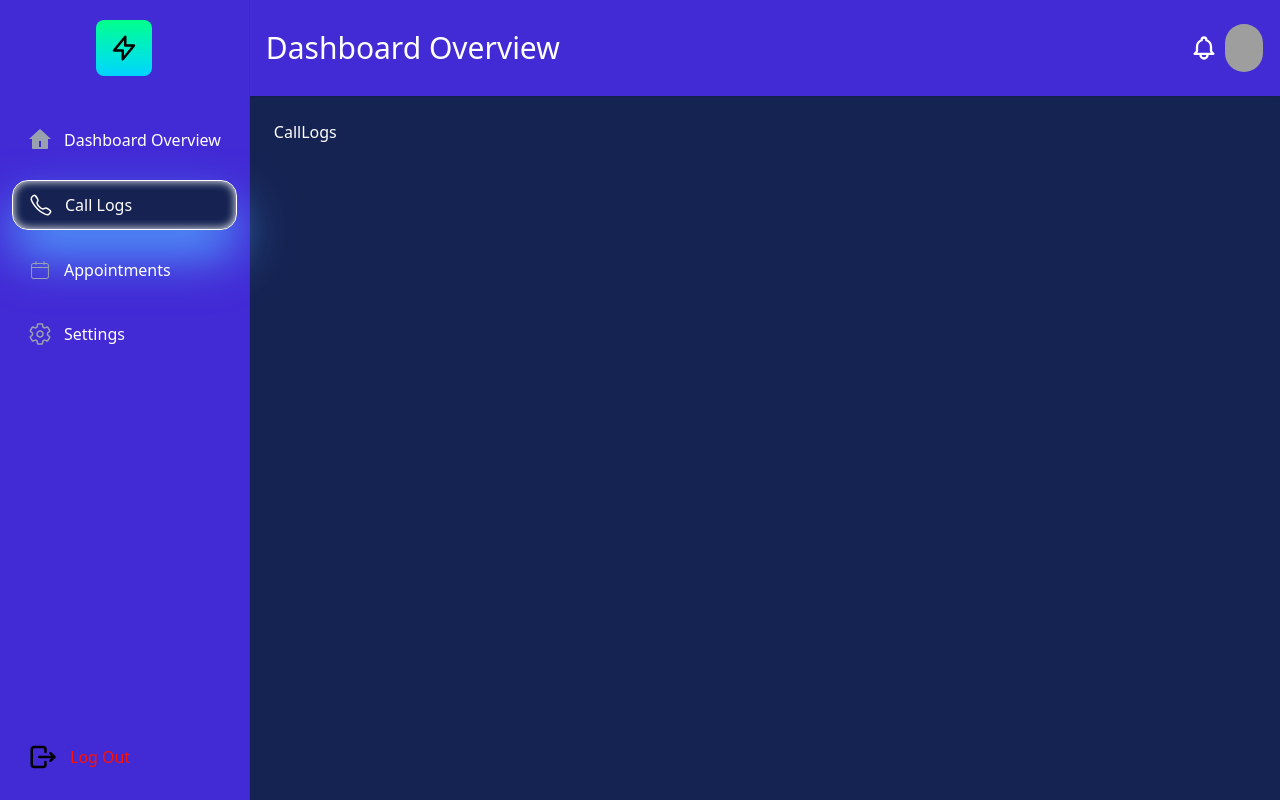
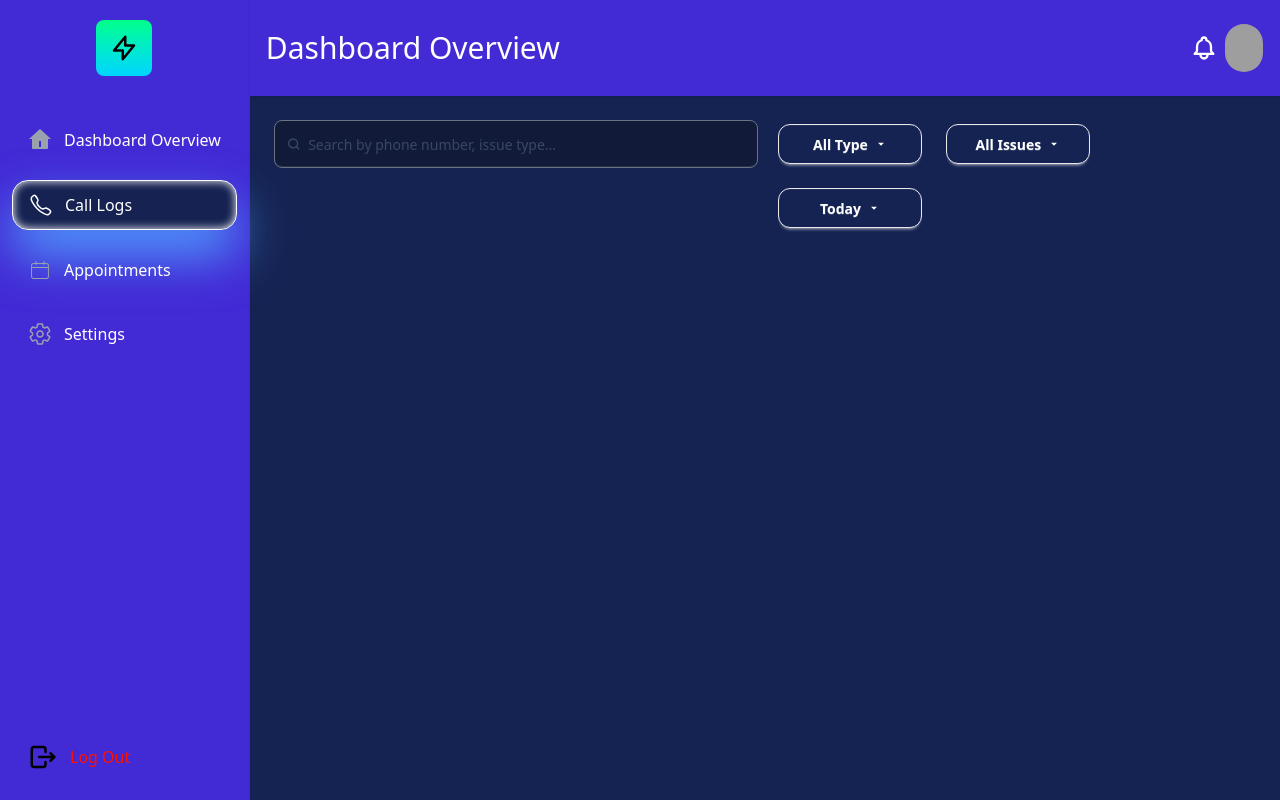
Before and after one commit to jibon49/Fire-dashboard, a React (Vite) app: page /call-logs in a window 1280 px wide. Built offline with nearby package versions, Linux system fonts and the light colour scheme; grey boxes are pictures that could not be loaded.

Commit message:
Add SearchAndFilter component and integrate into CallLogs; implement ChoiceButton for filtering options

```diff
--- a/src/pages/CallLogs/CallLogs.jsx
+++ b/src/pages/CallLogs/CallLogs.jsx
@@ -1,8 +1,11 @@
 import React from 'react'
+import SearchAndFilter from './SearchAndFilter'
 
 const CallLogs = () => {
   return (
-    <div>CallLogs</div>
+    <div>
+      <SearchAndFilter></SearchAndFilter>
+    </div>
   )
 }
 
--- /dev/null
+++ b/src/pages/CallLogs/SearchAndFilter.jsx
@@ -0,0 +1,50 @@
+import { useState } from "react";
+import ChoiceButton from "../Shared/ChoiceButton/ChoiceButton";
+
+const SearchAndFilter = () => {
+
+    const filterType = ["All Type", "Technical", "Billing", "General Inquiries"];
+
+    const filterIssues = ["All Issues", "Login Issues", "Payment Issues", "Account Management", "Service Outages"];
+
+    const filterDays = ["Today", "Last 7 Days", "Last 30 Days", "Last 90 Days"];
+
+    const handleSearch = (e) => {
+        e.preventDefault();
+    }
+
+    const [searchTerm, setSearchTerm] = useState("");
+    const [selectedType, setSelectedType] = useState("All Type");
+    const [selectedIssue, setSelectedIssue] = useState("All Issues");
+    const [selectedDays, setSelectedDays] = useState("Today");
+
+
+    return (
+        <div className="flex flex-col lg:flex-row gap-4 lg:justify-between">
+            <div className="w-full lg:w-1/2">
+                <label className="input text-[#62748E] bg-bg-component rounded-lg flex items-center gap-2 px-3 py-2 w-full h-12 border border-gray-500 focus:outline-none focus:ring-1 focus:ring-blue-500">
+                    <svg className="h-[1em] opacity-50" xmlns="http://www.w3.org/2000/svg" viewBox="0 0 24 24">
+                        <g
+                            strokeLinejoin="round"
+                            strokeLinecap="round"
+                            strokeWidth="2.5"
+                            fill="none"
+                            stroke="currentColor"
+                        >
+                            <circle cx="11" cy="11" r="8"></circle>
+                            <path d="m21 21-4.3-4.3"></path>
+                        </g>
+                    </svg>
+                    <input type="search" required placeholder="Search by phone number, issue type..." onChange={(e) => setSearchTerm(e.target.value)} />
+                </label>
+            </div>
+            <div className="flex flex-wrap gap-2 sm:gap-4">
+                <ChoiceButton options={filterType.map(type => ({ label: type, value: type }))} selectedOption={selectedType} onSelect={(value) => setSelectedType(value)} />
+                <ChoiceButton options={filterIssues.map(issue => ({ label: issue, value: issue }))} selectedOption={selectedIssue} onSelect={(value) => setSelectedIssue(value)} />
+                <ChoiceButton options={filterDays.map(day => ({ label: day, value: day }))} selectedOption={selectedDays} onSelect={(value) => setSelectedDays(value)} />
+            </div>
+        </div>
+    )
+}
+
+export default SearchAndFilter
--- a/src/pages/Home/Home/ChartSection.jsx
+++ b/src/pages/Home/Home/ChartSection.jsx
@@ -1,6 +1,7 @@
 import { useState } from 'react';
 import { AreaChart, Area, XAxis, YAxis, CartesianGrid, Tooltip, ResponsiveContainer } from 'recharts';
 import { MdOutlineArrowDropDown } from "react-icons/md";
+import ChoiceButton from '../../Shared/ChoiceButton/ChoiceButton';
 
 const ChartSection = () => {
 
@@ -62,14 +63,8 @@ const ChartSection = () => {
                     <h1 className='text-xl'>Call Trends- This Week</h1>
                     <p className='text-sm'>Total:472 calls</p>
                 </div>
-                <div className="dropdown dropdown-bottom dropdown-end">
-                    <div tabIndex={0} role="button" className="btn m-1 bg-site-secondary rounded-xl w-36 text-white">This {activeOption} <MdOutlineArrowDropDown /></div>
-                    <ul tabIndex="-1" className="dropdown-content menu bg-site-secondary rounded-box z-1 w-52 p-2 border-2 hover:shadow-lg ">
-                        {filterOptions.map((option) => (
-                            <li className='hover:bg-white hover:text-site-secondary ' key={option.value}><button onClick={() => handleOption(option.value)}>{option.label}</button></li>
-                        ))}
-                    </ul>
-                </div>
+                {/* Choice Button */}
+                <ChoiceButton options={filterOptions} selectedOption={activeOption} onSelect={handleOption} />
             </div>
             <div style={{ width: '100%', height: 300 }}>
                 <ResponsiveContainer>
--- /dev/null
+++ b/src/pages/Shared/ChoiceButton/ChoiceButton.jsx
@@ -0,0 +1,20 @@
+import { MdOutlineArrowDropDown } from "react-icons/md";
+
+const ChoiceButton = ({ options, selectedOption, onSelect }) => {
+    return (
+        <div className="dropdown dropdown-bottom dropdown-end">
+            <div tabIndex={0} role="button" className="btn m-1 bg-site-secondary rounded-xl w-36 text-white">
+                 {selectedOption} <MdOutlineArrowDropDown />
+            </div>
+            <ul tabIndex={0} className="dropdown-content menu bg-site-secondary rounded-box z-1 w-52 p-2 border-2 shadow-lg">
+                {options.map((option) => (
+                    <li className='hover:bg-white hover:text-site-secondary rounded-lg' key={option.value}>
+                        <button onClick={() => onSelect(option.value)}>{option.label}</button>
+                    </li>
+                ))}
+            </ul>
+        </div>
+    )
+}
+
+export default ChoiceButton
--- a/src/pages/Shared/Sidebar/Sidebar.jsx
+++ b/src/pages/Shared/Sidebar/Sidebar.jsx
@@ -34,7 +34,7 @@ const Sidebar = ({ isOpen, closeSidebar }) => {
             <div className="p-1">
 
                 <div className="flex items-center mx-auto justify-center mt-4 mb-8">
-                    <div className="w-14 h-14 bg-gradient-to-b from-[#00FF88] to-[#00D4FF] rounded-lg flex items-center justify-center">
+                    <div className="w-14 h-14 bg-linear-to-b from-[#00FF88] to-[#00D4FF] rounded-lg flex items-center justify-center">
                         <HiOutlineLightningBolt className="text-3xl text-black font-bold" />
                     </div>
                 </div>
```
